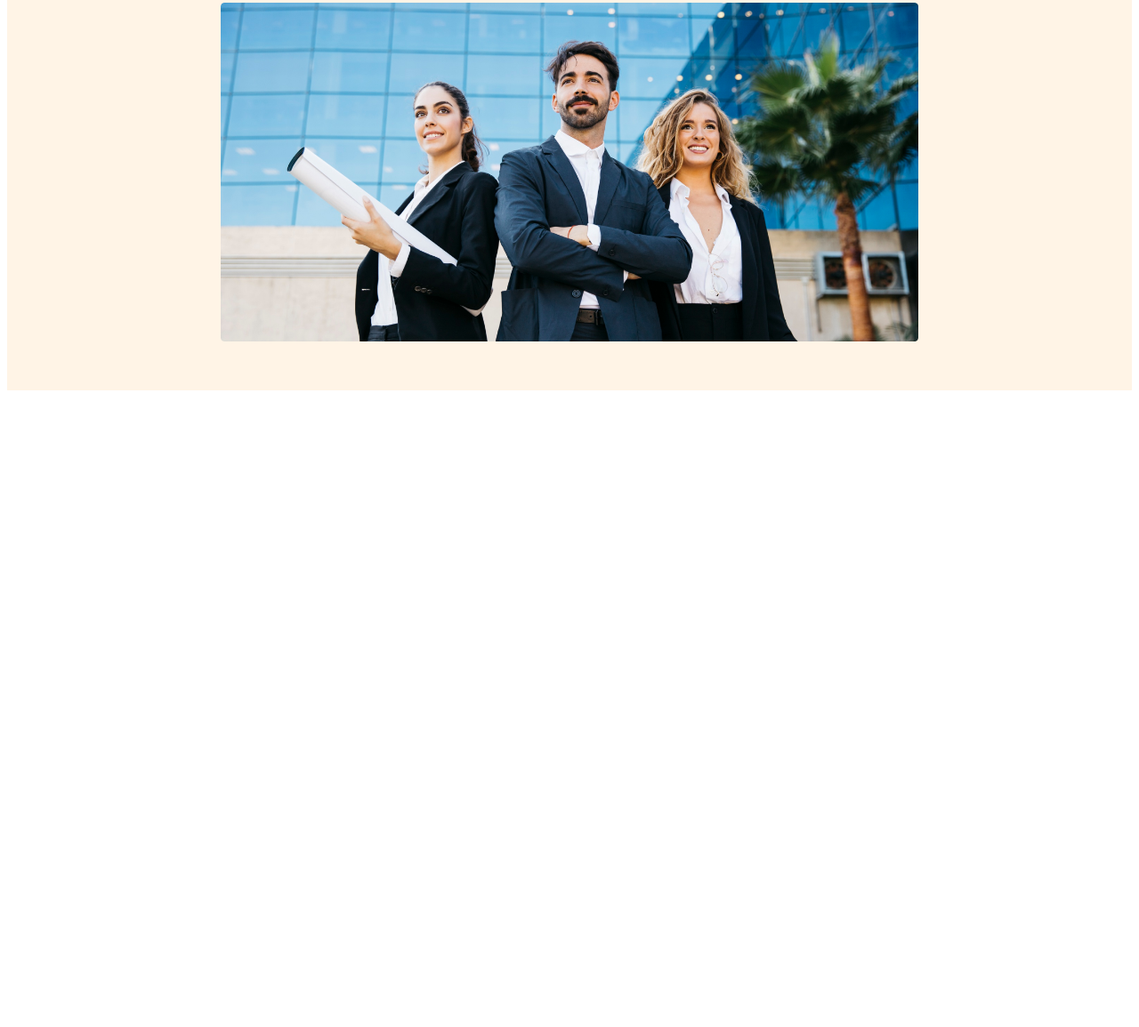
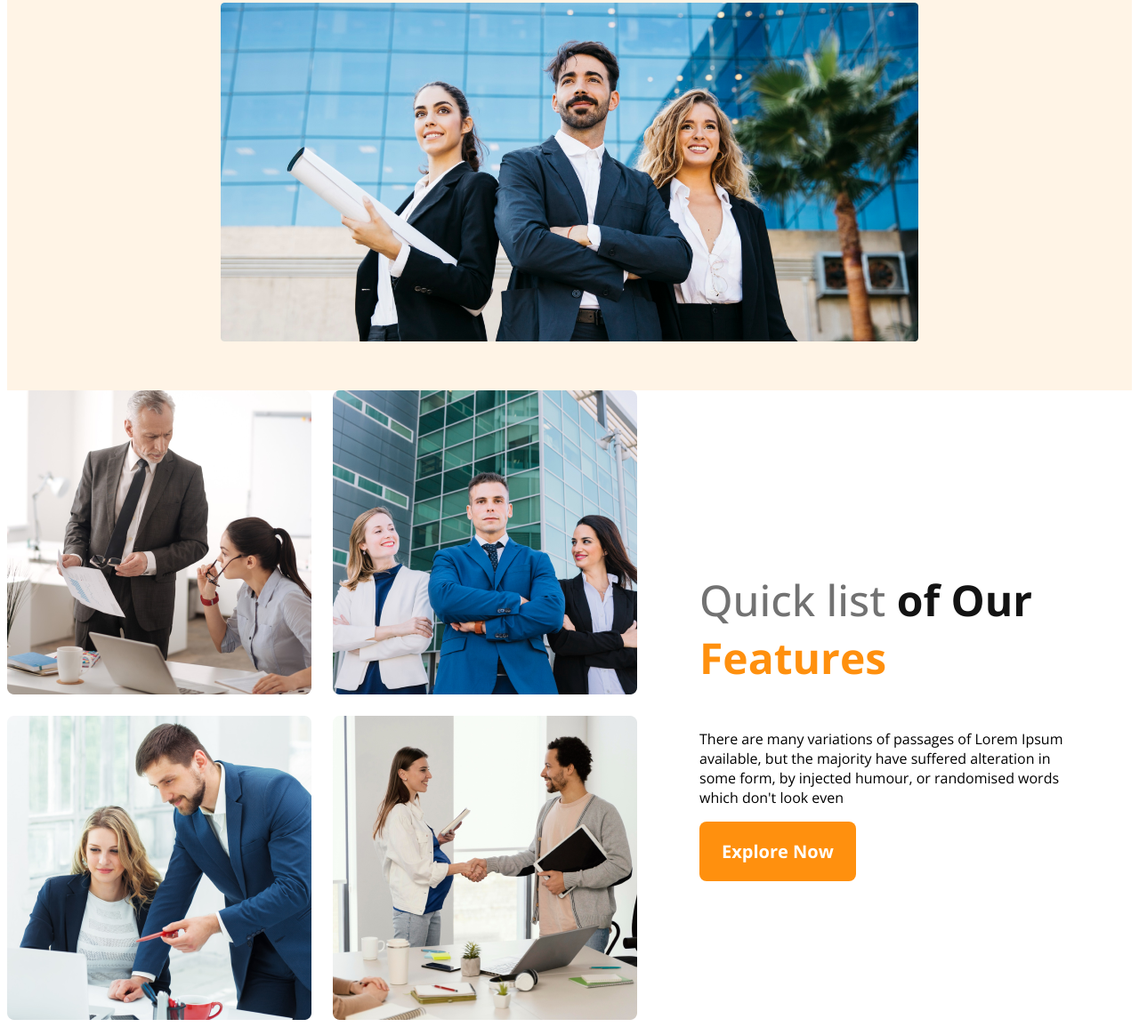
Before and after one commit to duronto727/g3-architect, a plain HTML site: page index.html in a window 1280 px wide. Shown: the part 623-1778 px from the top of the page at 89% size. Before the commit the page ends 1070 px from the top, so only its background shows below. Drawn offline with nearby package versions, Linux system fonts and the light colour scheme.

Commit message:
push our teams

```diff
--- a/index.html
+++ b/index.html
@@ -7,6 +7,7 @@
     <link rel="stylesheet" href="styles/architect.css">
 </head>
 <body>
+    <!-- header start -->
     <header>
            <nav>
              <h3 class="nav-title">G3 Architects</h3>
@@ -26,8 +27,25 @@
               <img src="images/banner.png" alt="">
             </div>
     </header>
+    <!-- header end -->
     <main>
+        <!-- teams section -->
+        <section class="teams-container">
+            <div class="teams-img-container">
+                <img src="images/team1.png" alt="">
+                <img src="images/team2.png" alt="">
+                <img src="images/team3.png" alt="">
+                <img src="images/team4.png" alt="">
+            </div>
+            <div class="teams-content">
+                <h3 class="teams-title"><span class="gray">Quick list</span> <span class="black">of Our </span> <span class="orange">Features</span></h3>
+                <p>
+                    There are many variations of passages of Lorem Ipsum available, but the majority have suffered alteration in some form, by injected humour, or randomised words which don't look even
+                </p>
+                <button class="button-primary">Explore Now</button>
+            </div>
 
+        </section>
     </main>
     <footer>
 
--- a/styles/architect.css
+++ b/styles/architect.css
@@ -79,3 +79,35 @@ nav li a{
         flex-direction: column;
     }
 }
+/* main styles */
+main{
+    max-width: 1440px;
+    margin: 0 auto;
+}
+.teams-container{
+    display: flex;
+    align-items: center;
+}
+.teams-img-container{
+    display: grid;
+    grid-template-columns: repeat(2, 1fr);
+    gap: 24px;
+}
+.teams-content{
+    padding-left: 70px;
+    padding-right: 70px;
+}
+.teams-title{
+    font-size: 3rem;
+}
+.gray{
+    color: #727272;
+    font-weight: 500;
+}
+.black{
+    color: #131313;
+}
+.orange{
+    color: #ff900e;
+    font-weight: 700;
+}
```
